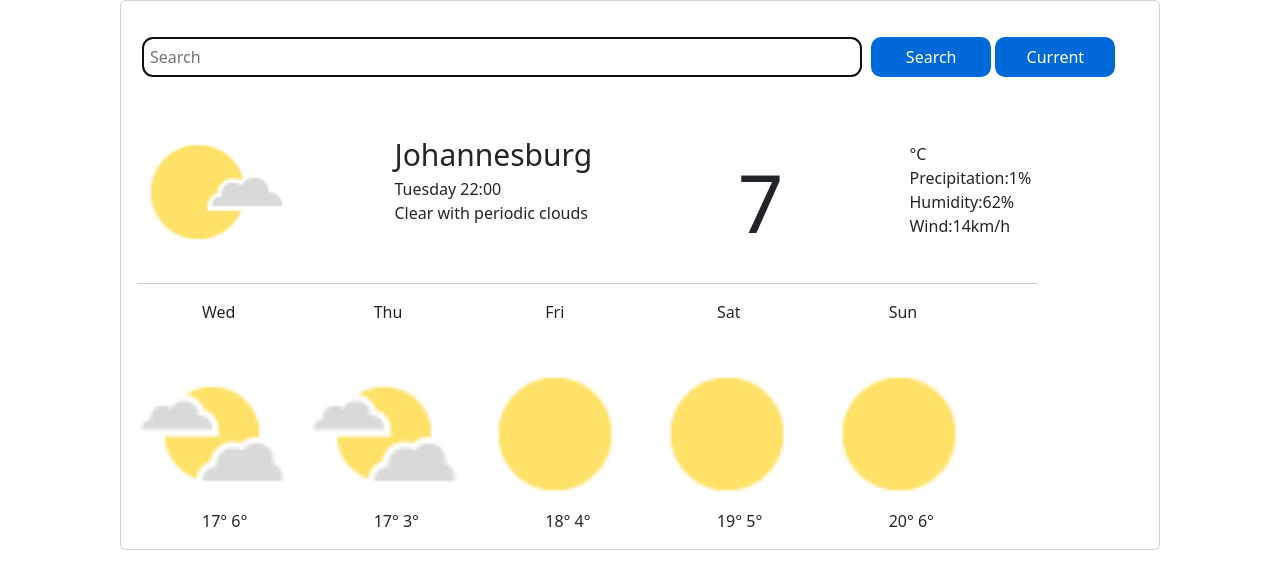
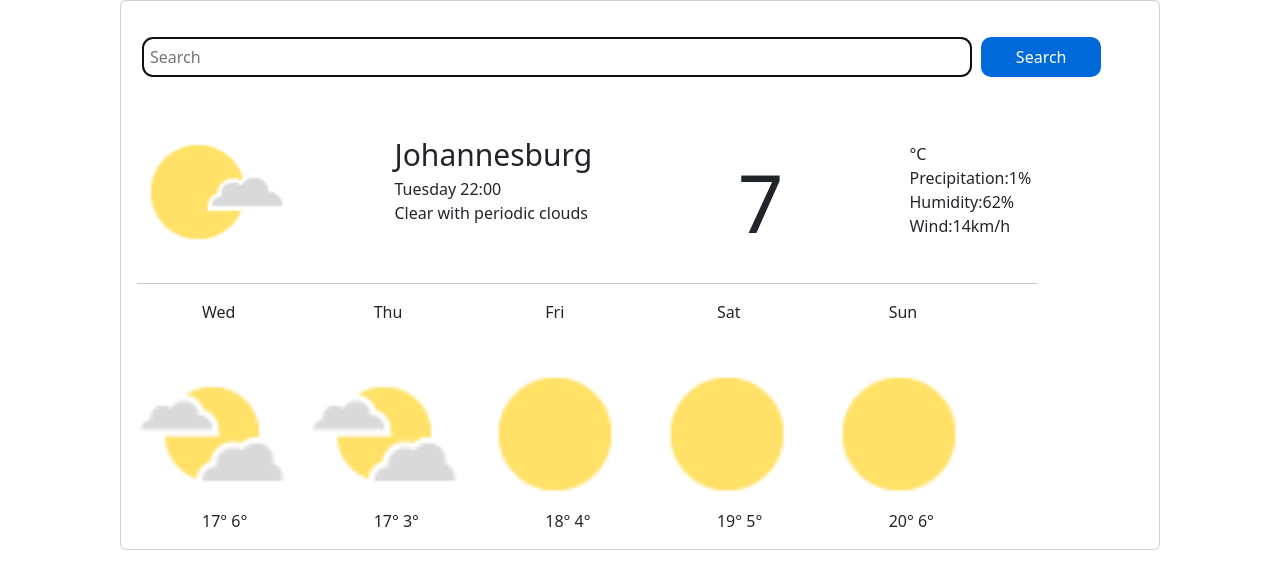
Before and after one commit to Ramasilo/my-weather-test, a plain HTML site: page index.html in a window 1280 px wide. Drawn offline with nearby package versions, Linux system fonts and the light colour scheme; a script that the page names is missing.

Commit message:
one button removed

```diff
--- a/index.html
+++ b/index.html
@@ -16,7 +16,6 @@
       <form id ="search-form">
         <input type="text" placeholder="Search" autocomplete="off" autofocus ="on" id ="search-city">
         <button type="submit" id="search-button">Search</button>
-        <button id="current-button">Current</button>
       </form>
 
   </div>
--- a/src/styles.css
+++ b/src/styles.css
@@ -33,15 +33,6 @@ img {
 .weather {
   padding-left: 65px;
 }
-#current-button {
-  color: #fff;
-  background-color: #0069d9;
-  border: none;
-  border-radius: 10px;
-  width: 120px;
-  margin-top: 20px;
-  padding: 8px;
-}
 #search-button {
   color: #fff;
   background-color: #0069d9;
@@ -60,7 +51,7 @@ hr {
 }
 
 #search-city {
-  width: 720px;
+  width: 830px;
   margin: 5px;
   padding: 6px;
   border-radius: 10px;
```
